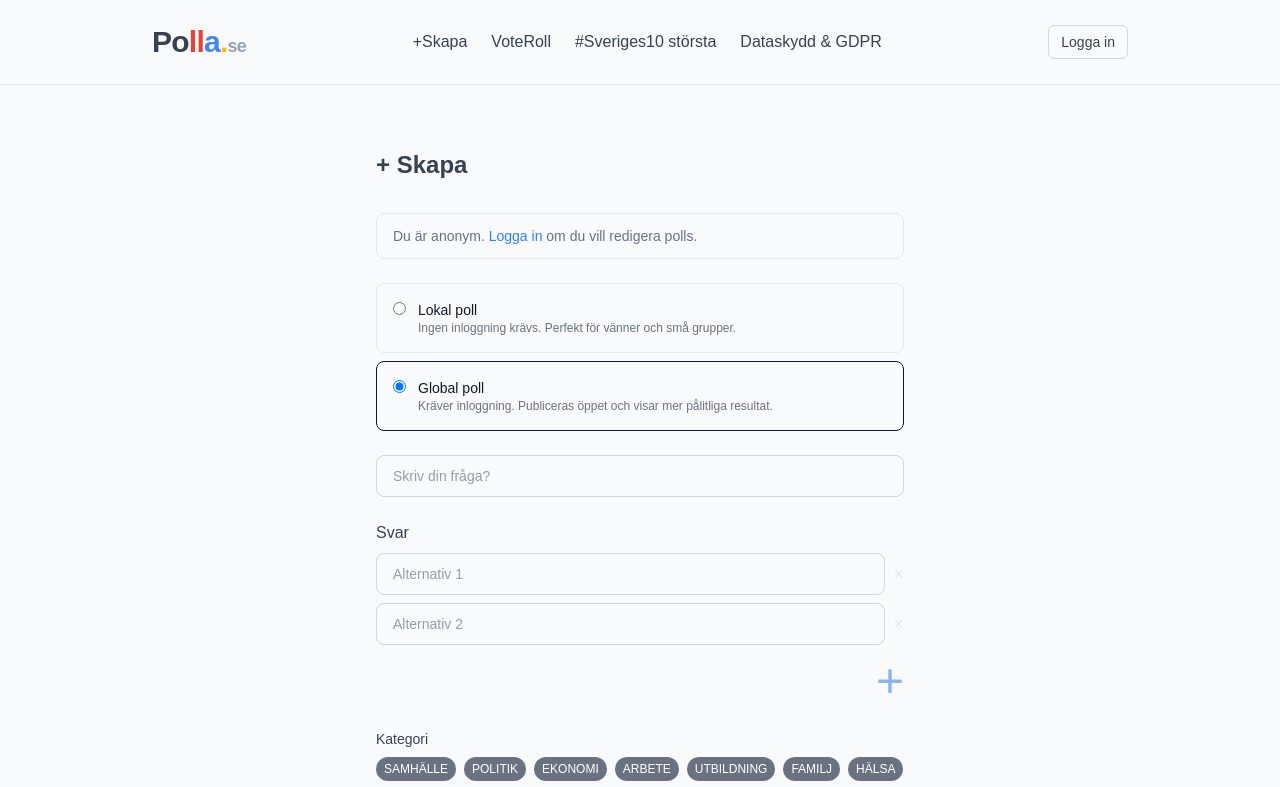
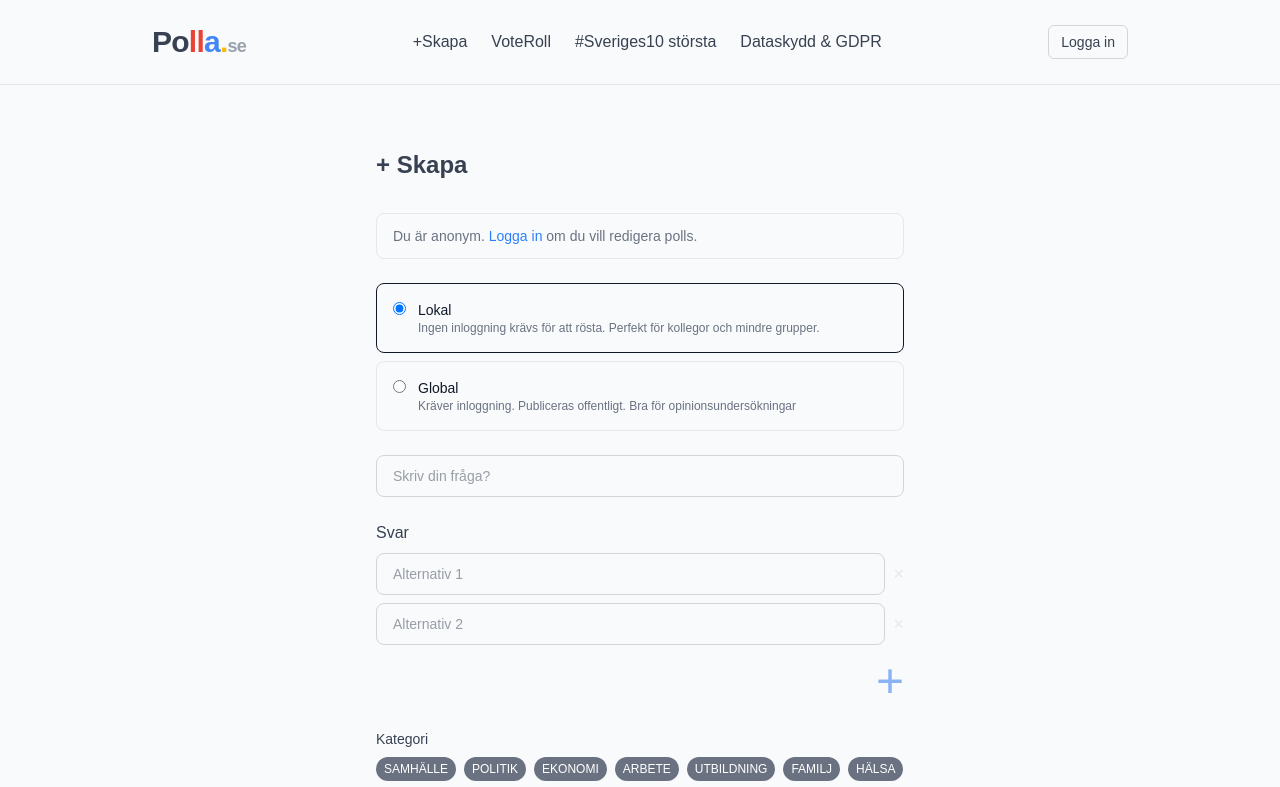
Before and after one commit to PowerPXL/polla-next, a Next.js app: page /create in a window 1280 px wide. Shown: the top 787 px of the page. Built offline with nearby package versions, Linux system fonts and the light colour scheme; no server answers.

Commit message:
lokal global text

```diff
--- a/app/create/CreatePoll.tsx
+++ b/app/create/CreatePoll.tsx
@@ -1,6 +1,7 @@
 'use client'
 import { useState } from 'react'
 import { createPoll } from './actions'
+import { Users, GlobeLock } from "lucide-react";
 
 const CATEGORIES = [
   'SAMHÄLLE', 'POLITIK', 'EKONOMI', 'ARBETE', 'UTBILDNING',
@@ -24,7 +25,7 @@ export default function CreatePoll({ isLoggedIn }: { isLoggedIn: boolean }) {
     setOptions(options.map((o, idx) => idx === i ? value : o))
   }
 
-  const [pollType, setPollType] = useState<'local' | 'global'>('global')
+  const [pollType, setPollType] = useState<'local' | 'global'>('local')
 
   return (
     <form action={createPoll} className="space-y-6 max-w-xl">
@@ -52,8 +53,8 @@ export default function CreatePoll({ isLoggedIn }: { isLoggedIn: boolean }) {
             className="mt-0.5"
           />
           <div>
-            <p className="text-sm font-medium text-gray-900">Lokal poll</p>
-            <p className="text-xs text-gray-500">Ingen inloggning krävs. Perfekt för vänner och små grupper.</p>
+            <p className="text-sm font-medium text-gray-900">Lokal</p>
+            <p className="text-xs text-gray-500">Ingen inloggning krävs för att rösta. Perfekt för kollegor och mindre grupper.</p>
           </div>
         </label>
 
@@ -70,8 +71,8 @@ export default function CreatePoll({ isLoggedIn }: { isLoggedIn: boolean }) {
             className="mt-0.5"
           />
           <div>
-            <p className="text-sm font-medium text-gray-900">Global poll</p>
-            <p className="text-xs text-gray-500">Kräver inloggning. Publiceras öppet och visar mer pålitliga resultat.</p>
+            <p className="text-sm font-medium text-gray-900">Global</p>
+            <p className="text-xs text-gray-500">Kräver inloggning. Publiceras offentligt. Bra för opinionsundersökningar</p>
           </div>
         </label>
       </div>
```
